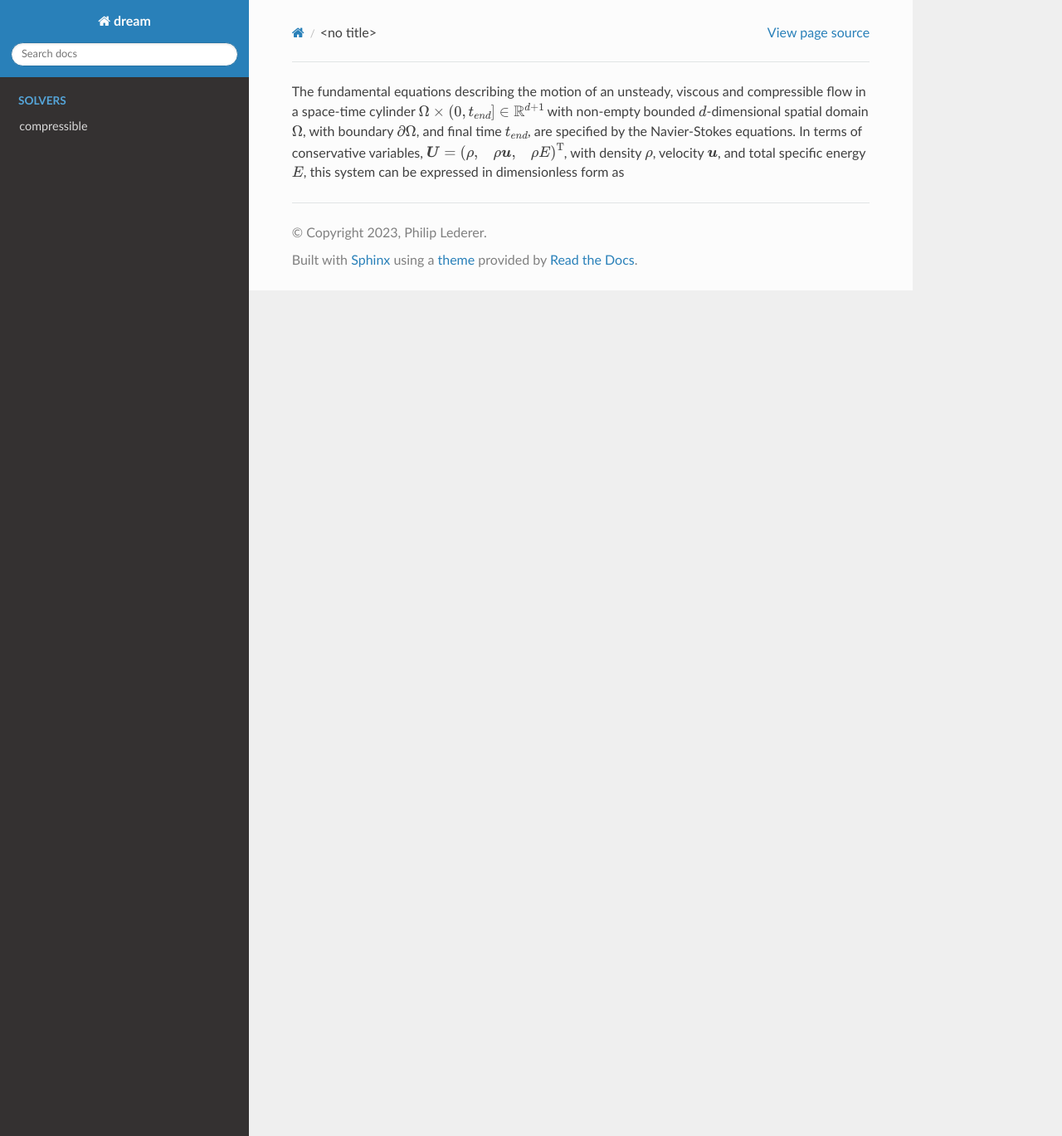
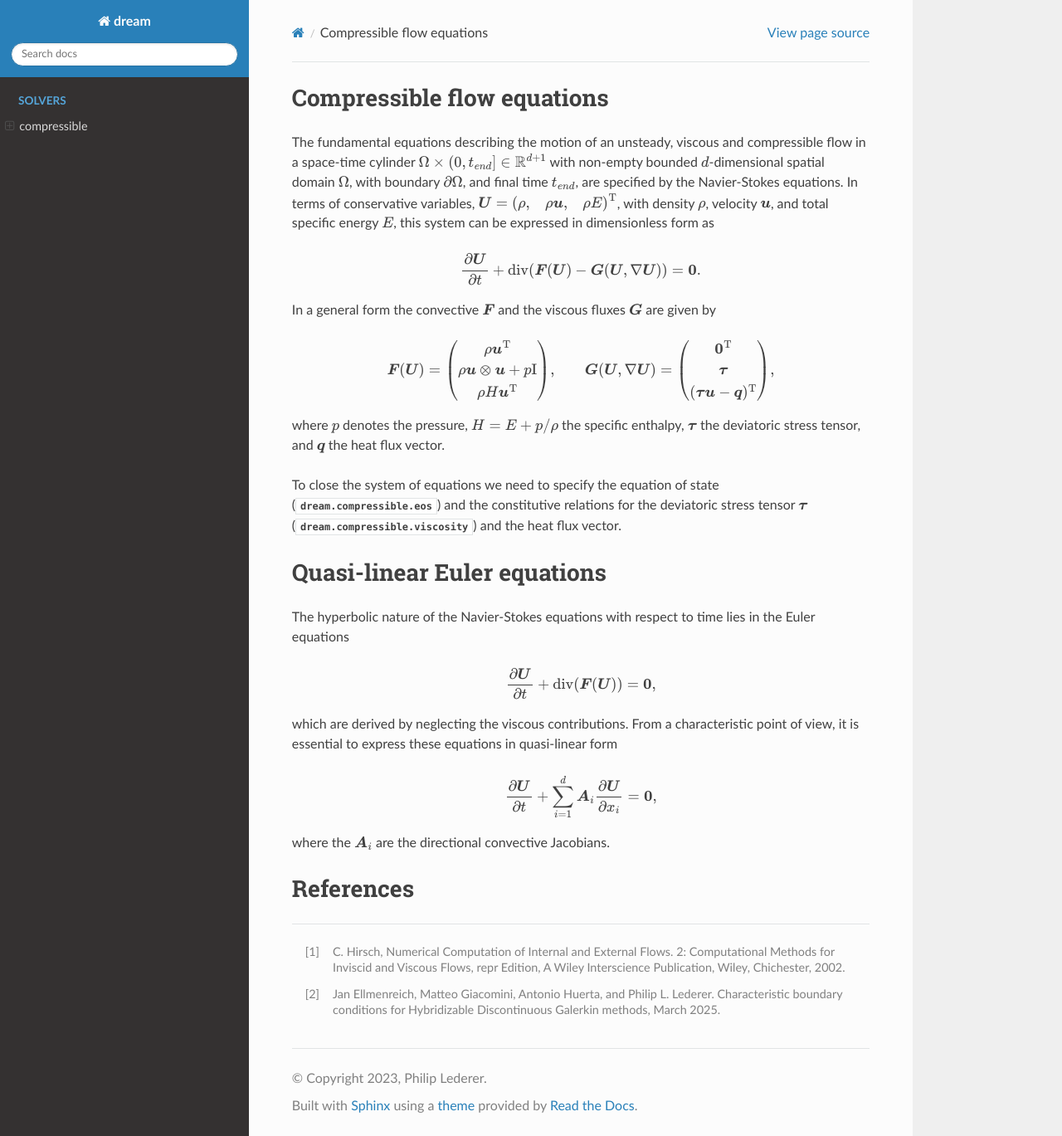
Before and after one commit to plederer/dream_solver, a Sphinx documentation site: the page built from docs/modules/compressible/equations.md, in a window 1280 px wide and 1369 px high. Shown: the whole window at 83% size. Built offline with Sphinx 7.4.7 and the Read the Docs theme 3.1.0, drawn with Linux system fonts in a browser that asks for light colours.

Commit message:
[ADD] Documentation compressible equations

```diff
--- a/docs/conf.py
+++ b/docs/conf.py
@@ -51,11 +51,7 @@ mathjax3_config = {
             "sym": ["{{\\rm sym} (#1) }", 1],
             "skw": ["{{\\rm skw} (#1) }", 1],
             "vec": ["{\\bm{#1}}", 1],
-            "mat": ["{#1}", 1],
-            "pdt": ["{\\frac{\\partial #1}{\\partial t}}", 1],
-            "pdx":["{\\frac{\\partial #1}{\\partial x}}", 1],
-            "pdy":["{\\frac{\\partial #1}{\\partial y}}", 1],
-            "pdz":["{\\frac{\\partial #1}{\\partial z}}", 1],
+            "mat": ["{\\bm{#1}}", 1],
         }
     }
 }
--- a/docs/modules/compressible/equations.md
+++ b/docs/modules/compressible/equations.md
@@ -1,5 +1,42 @@
+## Compressible flow equations
 The fundamental equations describing the motion of an unsteady, viscous and compressible flow in a space-time cylinder
 $\Omega \times (0, t_{end}] \in \mathbb{R}^{d+1}$ with non-empty bounded $d$-dimensional spatial domain $\Omega$, with
 boundary $\partial \Omega$, and final time $t_{end}$, are specified by the Navier-Stokes equations. In terms of
 conservative variables, $\vec{U} = \begin{pmatrix} \rho, & \rho \vec{u}, & \rho E \end{pmatrix}^\T$, with density $\rho$, velocity $\vec{u}$, and total specific energy $E$,
 this system can be expressed in dimensionless form as
+
+\begin{align*}
+    \frac{\partial \vec{U}}{\partial t} + \div(\vec{F}(\vec{U}) - \vec{G}(\vec{U}, \nabla \vec{U} )) = \vec{0}.
+\end{align*}
+
+In a general form the convective $\vec{F}$ and the viscous fluxes $\vec{G}$ are given by
+\begin{align*}
+    \vec{F}(\vec{U}) & = \begin{pmatrix}
+                             \rho \vec{u}^\T                     \\
+                             \rho \vec{u} \otimes \vec{u} + p \I \\
+                             \rho H \vec{u}^\T
+                         \end{pmatrix}, &
+    \vec{G}(\vec{U}, \nabla \vec{U}) = \begin{pmatrix}\vec{0}^\T \\\mat{\tau}    \\ (\mat{\tau} \vec{u} - \vec{q})^\T \end{pmatrix},
+\end{align*}
+where $p$ denotes the pressure, $H = E + p/\rho$ the specific enthalpy, $\mat{\tau}$ the deviatoric stress tensor, and $\vec{q}$ the heat flux vector.
+
+To close the system of equations we need to specify the equation of state ({py:class}`dream.compressible.eos`) and the constitutive relations for the deviatoric stress tensor $\mat{\tau}$ ({py:class}`dream.compressible.viscosity`)  and the heat flux vector.
+
+## Quasi-linear Euler equations
+The hyperbolic nature of the Navier-Stokes equations with respect to time lies in the Euler
+equations
+\begin{align*}
+    \frac{\partial \vec{U}}{\partial t} + \div(\vec{F}(\vec{U}))  = \vec{0},
+\end{align*}
+which are derived by neglecting the viscous contributions. From a characteristic point of view,
+it is essential to express these equations in quasi-linear form
+\begin{align*}
+    \frac{\partial \vec{U}}{\partial t} + \sum_{i=1}^d \mat{A}_i \frac{\partial \vec{U}}{\partial x_i}  &= \vec{0}, \\
+\end{align*}
+where the $\mat{A}_i$ are the directional convective Jacobians.
+
+## References
+[^1]: C. Hirsch, Numerical Computation of Internal and External Flows. 2: Computational Methods for
+Inviscid and Viscous Flows, repr Edition, A Wiley Interscience Publication, Wiley, Chichester, 2002.
+[^2]: Jan Ellmenreich, Matteo Giacomini, Antonio Huerta, and Philip L. Lederer. Characteristic
+boundary conditions for Hybridizable Discontinuous Galerkin methods, March 2025.
```
Also changed, not shown: docs/modules/compressible/index.rst (+5 -4 lines), 2 other files.
